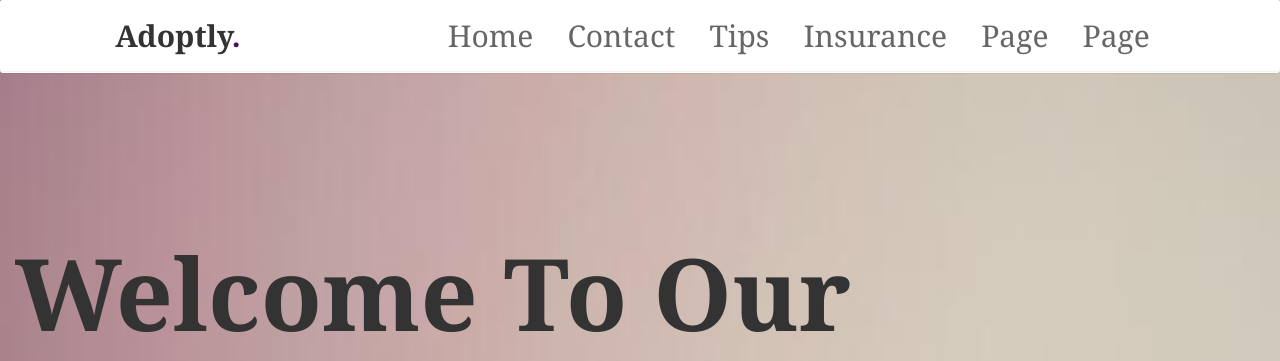
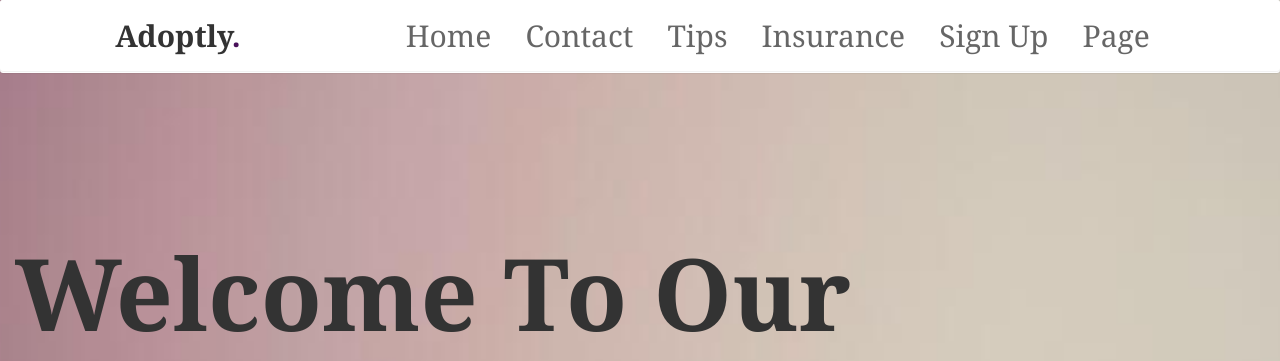
Before and after one commit to ahrlic/Pet-Adoption-Application, a PHP site: page /Assignment2/Home.php in a window 1280 px wide. Shown: the top 361 px of the page. Run offline with PHP 8.4, Linux system fonts and the light colour scheme.

Commit message:
Added Link to signup.html in nav.php

```diff
--- a/nav.php
+++ b/nav.php
@@ -3,7 +3,7 @@
             <a href="contact.html">Contact</a>
             <a href="petCare.php">Tips</a>
             <a href="page">Insurance</a>
-            <a href="page">page</a>
+            <a href="signup.html">Sign Up</a>
             <a href="page">page</a>
 
         </nav>
```
